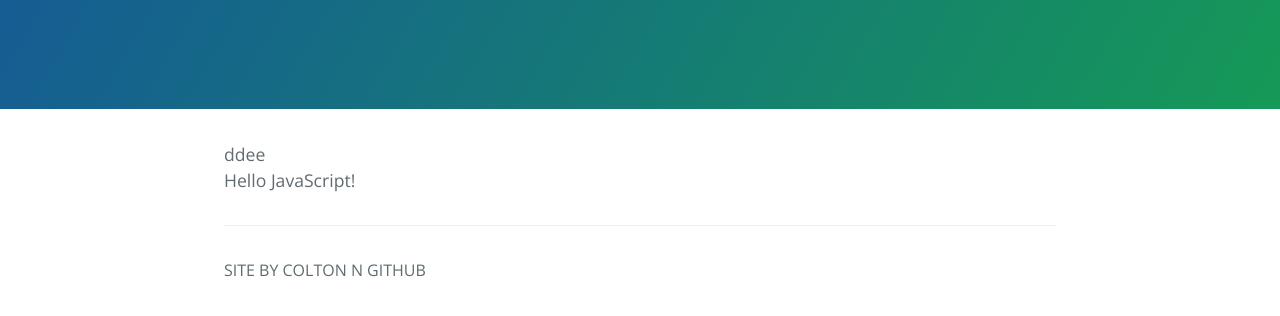
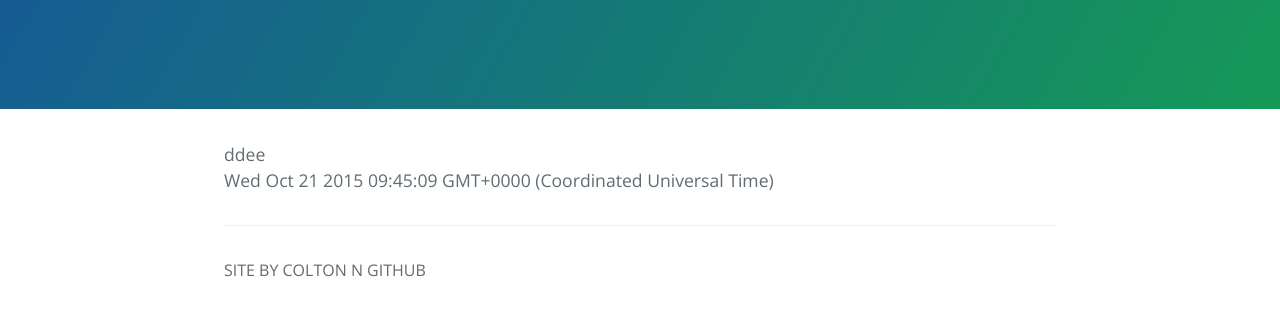
Before and after one commit to ColtonPhillips/coltonphillips.github.io, a plain HTML site: page index.html in a window 1280 px wide. Shown: the part 208-524 px from the top of the page. Drawn offline with nearby package versions, Linux system fonts and the light colour scheme.

Commit message:
Update index.html

```diff
--- a/index.html
+++ b/index.html
@@ -20,9 +20,10 @@
 <p id="demo">A Paragraph</p>
 <script>
     window.setInterval(function(){
-      document.getElementById("demo").innerHTML = "Hello JavaScript!";
+      var d = new Date();
+      document.getElementById("demo").innerHTML = d;
       /// call your function here
-    }, 5000);
+    }, 1000);
 </script>
 
       <footer class="site-footer">
```
